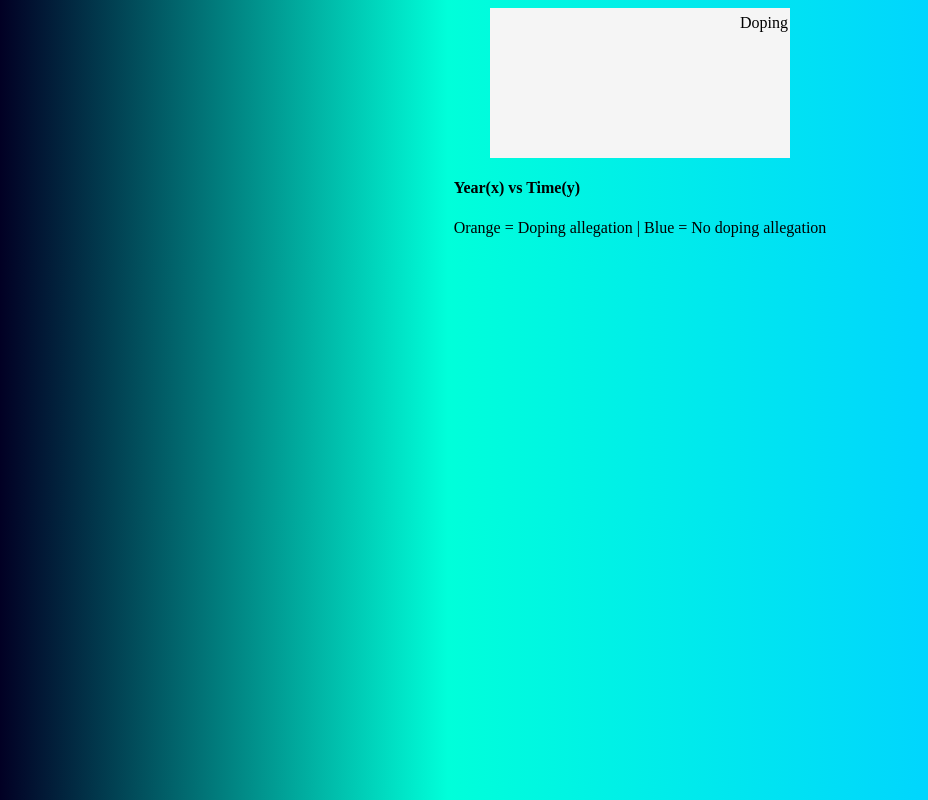
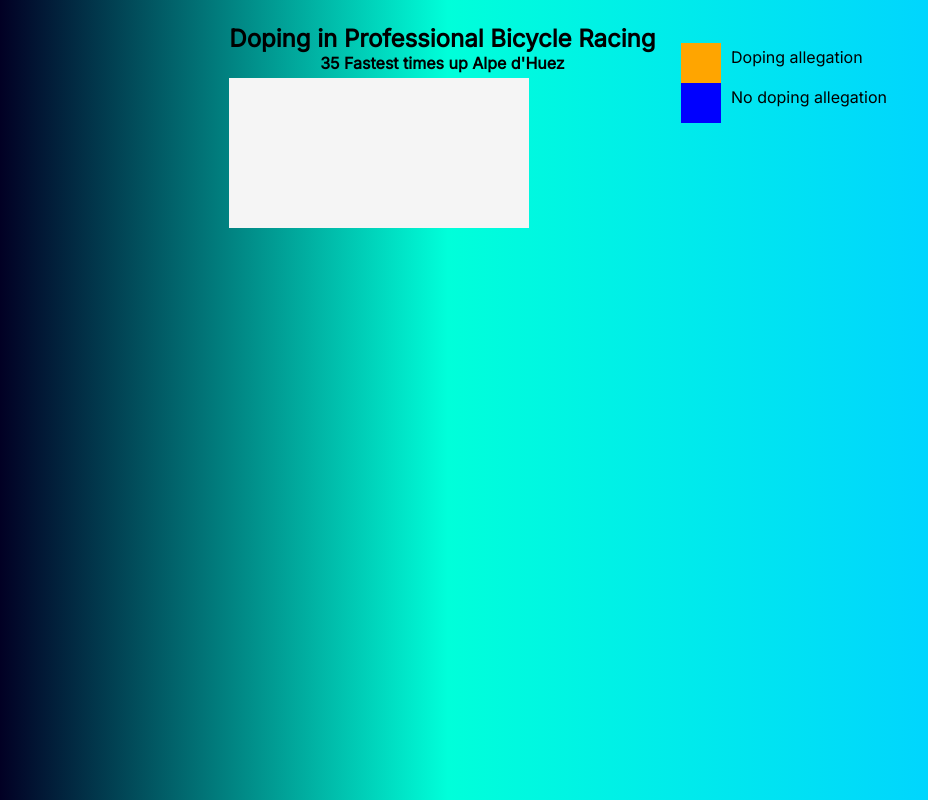
Before and after one commit to AtGbemiga/Scatterplot-Graph, a plain HTML site: page index.html in a window 1280 px wide. Shown: the whole page, without its empty margins (0-928 px from the left). Drawn offline with nearby package versions, Linux system fonts and the light colour scheme; no server answers.

Commit message:
Add styling

```diff
--- a/index.html
+++ b/index.html
@@ -6,20 +6,36 @@
     <meta name="viewport" content="width=device-width, initial-scale=1.0">
     <title>Visualize Data with a Scatterplot Graph</title>
     <link rel="stylesheet" href="styles.css">
-    <script src="https://d3js.org/d3.v7.min.js"></script>
+    <script src="https://d3js.org/d3.v5.min.js"></script>
+    <link rel="preconnect" href="https://fonts.googleapis.com">
+    <link rel="preconnect" href="https://fonts.gstatic.com" crossorigin>
+    <link href="https://fonts.googleapis.com/css2?family=Inter&display=swap" rel="stylesheet">
 </head>
-<body>
-    <svg>
-        <text id="title" x="250" y="20">Doping in Professional Bicycle Racing</text>
-    </svg>
-    <div id="legend">
-        <h4>Year(x) vs Time(y)</h4>
-        <p>Orange =  Doping allegation | Blue = No doping allegation</p>
-    </div>
-    <div id="tooltip">
+<body style="display: flex; flex-direction: row; gap: 1rem;">
+    <section>
+        <h1 style="margin: 1rem 0 0 0; text-align: center;" >Doping in Professional Bicycle Racing</h1>
+        <h4 style="margin: 0 0 5px 0; text-align: center;">35 Fastest times up Alpe d'Huez</h4>
+        <svg id="graph">
 
-    </div>
+            <text x="-130" y="15" transform="rotate(-90, 50, 50)" style="margin: 0;">Time(y)</text>
+            <text x="350" y="390" style="margin: 0;">Year(x)</text>
+        </svg>
+    </section>
+    <section style="width: 30%;">
+        <svg id="legend">
+            <g>
+                <rect x="10" y="0" width="40" height="40" fill="orange"></rect>
+                <text x="60" y="20">Doping allegation</text>
+            </g>
+            <g>
+                <rect x="10" y="40" width="40" height="40" fill="blue"></rect>
+                <text x="60" y="60">No doping allegation</text>
+            </g>
+        </svg>
+        <div id="tooltip">
+
+        </div>
+    </section>
 </body>
 <script defer src="script.js"></script>
-<script src="https://cdn.freecodecamp.org/testable-projects-fcc/v1/bundle.js"></script>
 </html>
--- a/script.js
+++ b/script.js
@@ -7,9 +7,9 @@ let yScale
 
 let width = 800
 let height = 400
-let padding = 40
+let padding = 60
 
-let svg = d3.select('svg')
+let svg = d3.select('#graph')
 let tooltip = d3.select('#tooltip')
 
 const drawCanvas = () => {
@@ -65,12 +65,13 @@ const drawCircles = () => {
                 .style('visibility', 'visible')
 
             if(item['Doping'] != ""){
-                tooltip.text(item['Year'] + ' - ' + item['Name'] + ' - ' + item['Time'] + ' - ' + item['Doping'])
+                tooltip.html(`${item.Name}: ${item.Nationality}</br>Year:${item.Year}, Time:${item.Time}</br></br>${item.Doping}`);
+
             }else{
-                tooltip.text(item['Year'] + ' - ' + item['Name'] + ' - ' + item['Time'] + ' - ' + 'No Allegations')
+                tooltip.html(`${item.Name}: ${item.Nationality}</br>Year:${item.Year}, Time:${item.Time}</br></br>No allegations`)
             }
 
-            tooltip.attr('data-year', item['Year'])
+            tooltip.attr('data-year', item.Year)
         })
         .on('mouseout', (item) => {
             tooltip.transition()
@@ -100,7 +101,7 @@ req.onload = () => {
     console.log(values)
     drawCanvas()
     getScales()
+    drawCircles()
     generateAxis()
-    drawCircles()
 }
 req.send()
--- a/styles.css
+++ b/styles.css
@@ -5,8 +5,9 @@ body{
     align-items: center;
     background: rgb(2,0,36);
     background: linear-gradient(90deg, rgba(2,0,36,1) 0%, rgba(0,255,218,1) 35%, rgba(0,212,255,1) 74%);
+    font-family: 'Inter', sans-serif;
 }
-svg{
+#graph{
     background-color: whitesmoke;
 }
 #tooltip{
@@ -14,3 +15,9 @@ svg{
     height: auto;
     width: auto;
 }
+#legend{
+    height: fit-content;
+    width: fit-content;
+    margin: 0%;
+    padding: 0%;
+}
```
